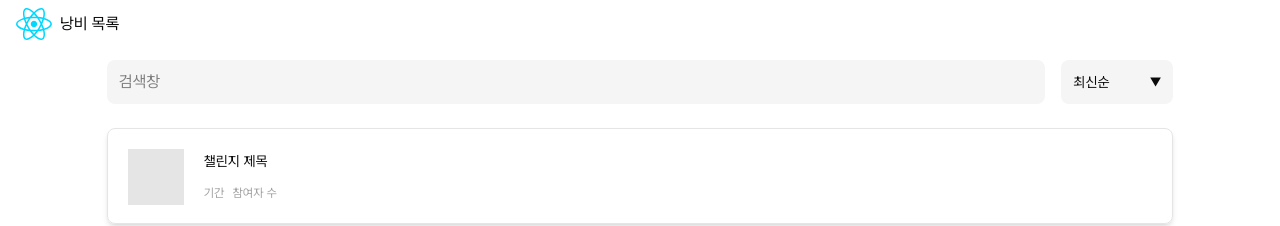
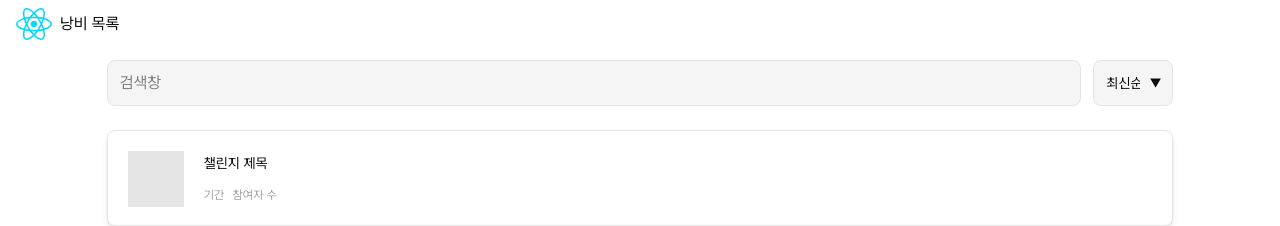
Before and after one commit to nerdinary-hackathon-9th/nerdinary-front, a React (Vite) app: page /test in a window 1280 px wide. Shown: the top 226 px of the page. Built offline with nearby package versions, Linux system fonts and the light colour scheme.

Commit message:
style:css 수정

```diff
--- a/src/components/ui/SearchFilterBar.tsx
+++ b/src/components/ui/SearchFilterBar.tsx
@@ -1,9 +1,13 @@
 const SearchFilterBar = () => {
   return (
-    <div className="w-5/6 flex gap-4 py-3">
-      <input type="text" placeholder="검색창" className="flex-1 bg-muted py-2 px-3 rounded-md" />
+    <div className="w-5/6 flex gap-3 py-3">
+      <input
+        type="text"
+        placeholder="검색창"
+        className="flex-1 bg-muted py-2 px-3 rounded-md border"
+      />
       <div className="relative">
-        <select className="bg-muted py-3 px-3 pr-8 rounded-md text-sm cursor-pointer outline-none appearance-none w-28">
+        <select className="bg-muted py-3 px-3 pr-8 rounded-md text-sm cursor-pointer outline-none appearance-none w-20 border">
           <option value="" disabled>
             필터
           </option>
```
